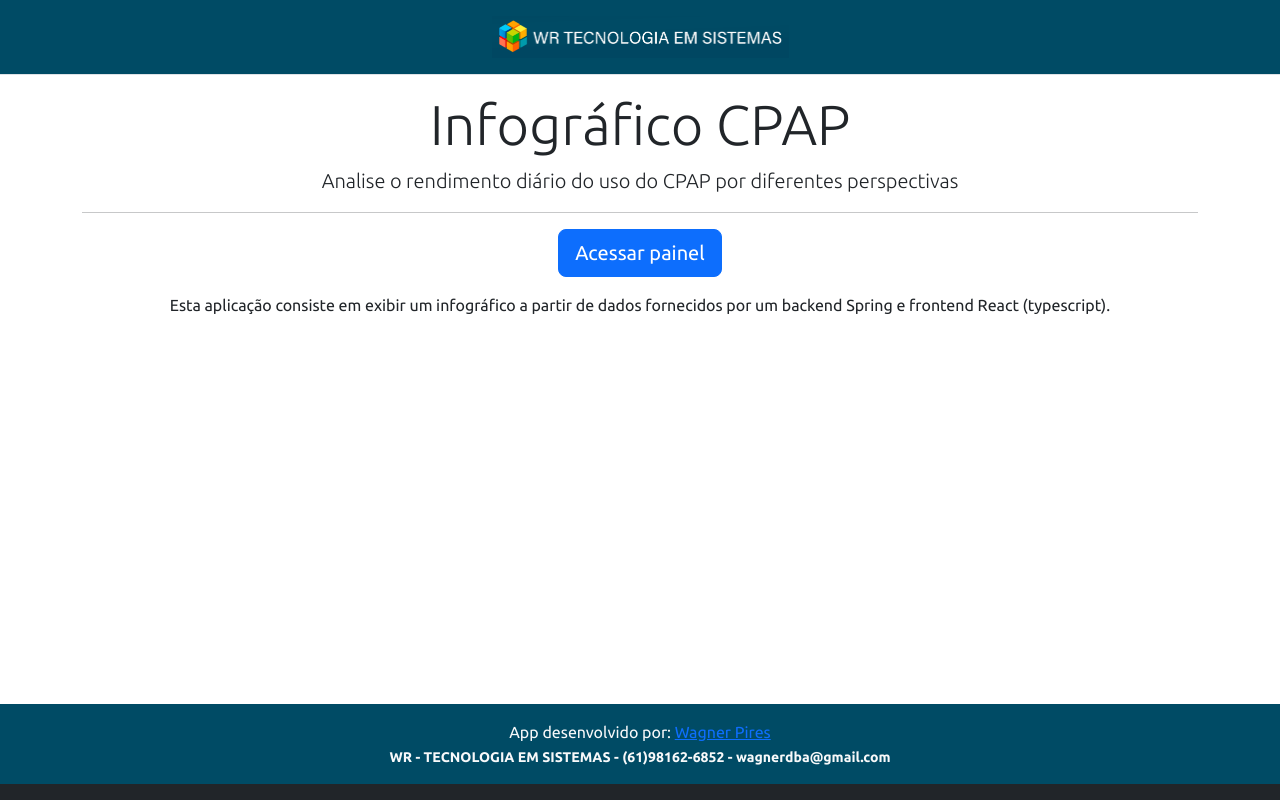
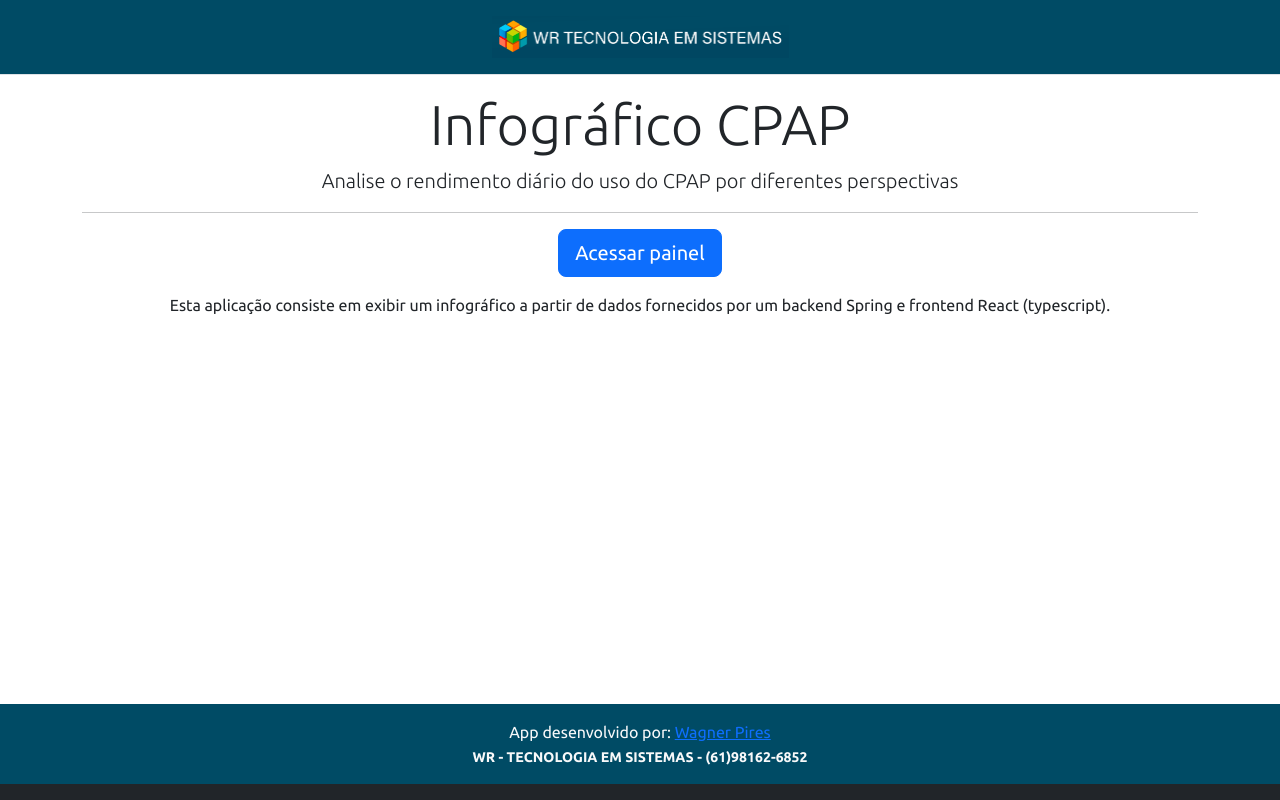
Before and after one commit to wagnerdba/projeto-cpap, a React (Create React App) app in the folder frontend/: page / in a window 1280 px wide. Built offline with nearby package versions, Linux system fonts and the light colour scheme; no server answers.

Commit message:
email retired (footer)

```diff
--- a/frontend/src/components/Footer/index.tsx
+++ b/frontend/src/components/Footer/index.tsx
@@ -6,7 +6,7 @@ const Footer = () => {
               App desenvolvido por:{" "}<a href="https://github.com/wagnerpires" target="_blank" rel="noreferrer"> Wagner Pires</a>
               <br />
                 <small>
-                  <strong>WR - TECNOLOGIA EM SISTEMAS - (61)98162-6852 - wagnerdba@gmail.com</strong>
+                  <strong>WR - TECNOLOGIA EM SISTEMAS - (61)98162-6852</strong>
                 </small>
             </div>
           </div>
```
